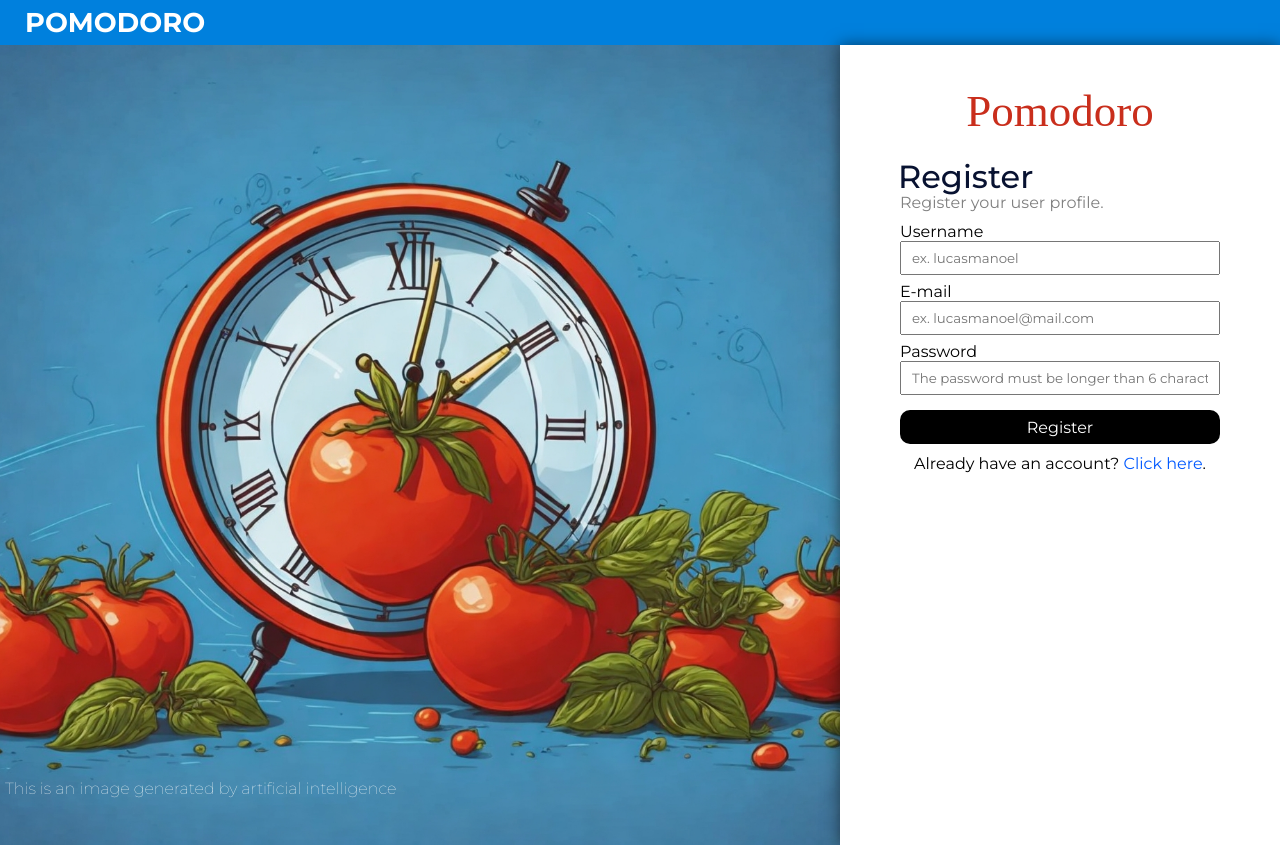
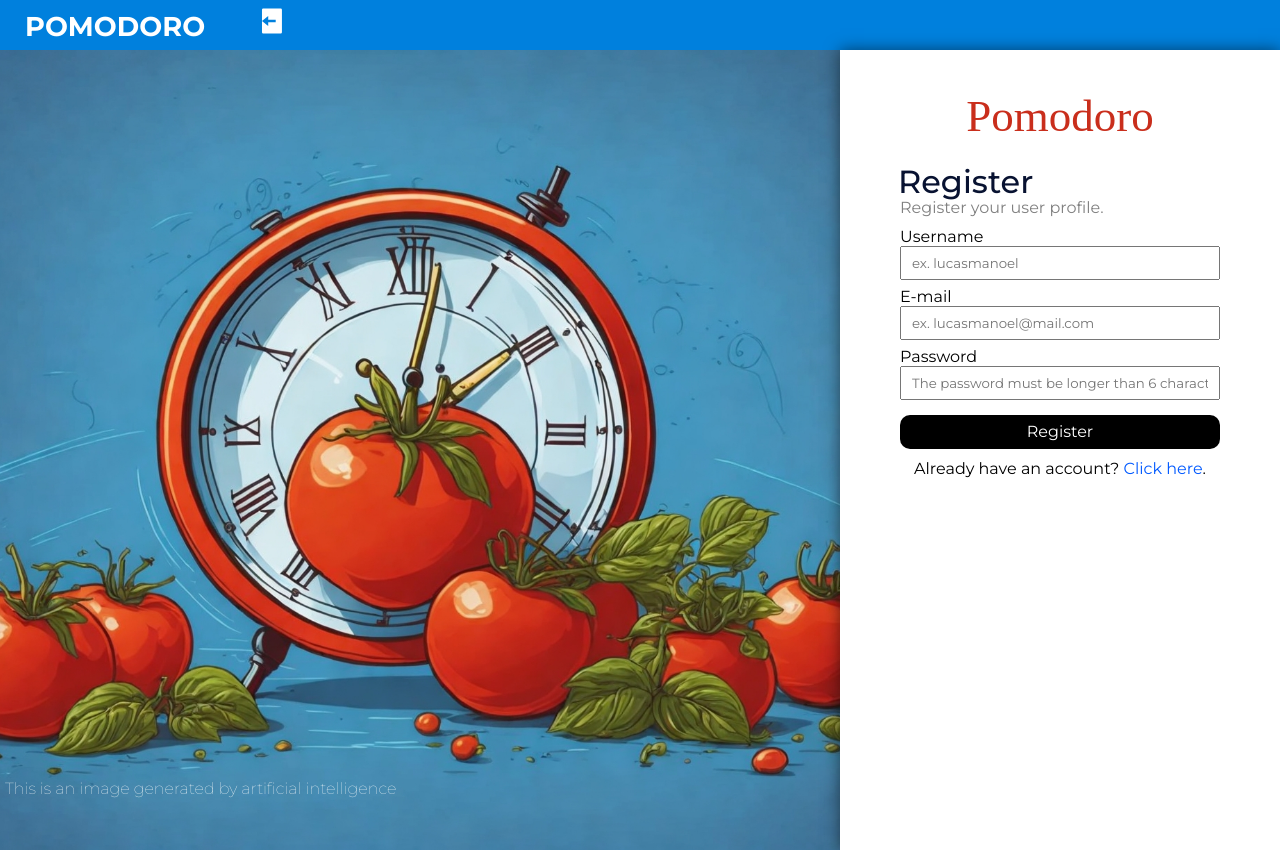
Before and after one commit to LucasMMSilva/react-pomodoro, a React (Create React App) app in the folder frontend/: page /register in a window 1280 px wide. Built offline with nearby package versions, Linux system fonts and the light colour scheme; a web font is replaced by a local one.

Commit message:
navigate na autenticação

```diff
--- a/frontend/package.json
+++ b/frontend/package.json
@@ -9,6 +9,7 @@
     "axios": "^1.5.1",
     "react": "^18.2.0",
     "react-dom": "^18.2.0",
+    "react-icons": "^4.11.0",
     "react-router-dom": "^6.16.0",
     "react-scripts": "5.0.1",
     "web-vitals": "^2.1.4"
--- a/frontend/src/Pages/Login/Login.js
+++ b/frontend/src/Pages/Login/Login.js
@@ -1,19 +1,23 @@
-import React from 'react'
+import React, { useEffect } from 'react'
 import styles from './Login.module.css'
 import InputLabel from '../../components/InputLabel/InputLabel'
-import {Link} from 'react-router-dom'
+import {Link, useNavigate} from 'react-router-dom'
 import { useAuthentication } from '../../hooks/useAuthentication'
 const Login = () => {
 
-  const {authLogin} = useAuthentication()
-
+  const {authLogin,authenticated} = useAuthentication()
+  const navigate = useNavigate()
+  useEffect(()=>{
+    if(authenticated){
+      navigate('/')
+    }
+  },[])
   const handleSubmit = (e)=>{
     e.preventDefault()
     const user = {
       email:e.target[0].value,
       password:e.target[1].value
     }
-    console.log(user)
     authLogin(user)
   }
 
--- a/frontend/src/Pages/Pomodoro/Pomodoro.js
+++ b/frontend/src/Pages/Pomodoro/Pomodoro.js
@@ -1,12 +1,34 @@
-import { useEffect, useState } from 'react'
-import {NavLink} from 'react-router-dom'
+import { useEffect,useLayoutEffect, useState } from 'react'
+import {NavLink,useNavigate} from 'react-router-dom'
 import styles from './Pomodoro.module.css'
 import Clock from '../../components/Clock/Clock'
 import CreateTask from '../../components/CreateTask/CreateTask'
 import api from '../../hooks/api'
+import {useAuthentication} from '../../hooks/useAuthentication'
 const Pomodoro = ({children}) => {
-  const [tasks,setTasks] = useState([])
+  const navigate = useNavigate()
+  const {authenticated} = useAuthentication()
+  const [tasks, setTasks] = useState([])
 
+
+  useLayoutEffect(()=>{
+    if(authenticated){
+      navigate('/login')
+      console.log(authenticated)
+    }
+  },[])
+
+  const [token] = useState(localStorage.getItem('token')||'')
+  /*
+  useEffect(()=>{
+    api.get('/pets/mypets',{
+      header:{
+        Authorization:`${JSON.parse(token)}`
+      }
+    }).then((response)=>{
+      setTasks(response.data.tasks)
+    })
+  })*/
 
   return (
     <div className={styles.container}>
--- a/frontend/src/components/Navbar/Navbar.js
+++ b/frontend/src/components/Navbar/Navbar.js
@@ -1,12 +1,21 @@
 import React from 'react'
 import styles from './Navbar.module.css'
 import {Link} from 'react-router-dom'
+import { RiLogoutBoxFill } from "react-icons/ri";
+import { useAuthentication } from '../../hooks/useAuthentication';
 const Navbar = () => {
+  const {logout,authenticated}=useAuthentication()
   return (
-    <div className={styles.navbar}>
+    <>
+      {authenticated?(<div className={styles.navbar}>
         <Link to={'/'}>POMODORO</Link>
+        <button onClick={logout}>
+          <RiLogoutBoxFill/>
+        </button>
 
-    </div>
+    </div>):(<></>)}
+    </>
+
   )
 }
 
--- a/frontend/src/hooks/useAuthentication.js
+++ b/frontend/src/hooks/useAuthentication.js
@@ -4,7 +4,7 @@ import {useNavigate} from 'react-router-dom'
 
 export const useAuthentication = ()=>{
   const [authenticated, setAuthenticated] = useState('false')
-  const {navigate} = useNavigate()
+  const navigate = useNavigate()
 
   useEffect(()=>{
     const token = localStorage.getItem('token')
@@ -23,14 +23,14 @@ export const useAuthentication = ()=>{
     setAuthenticated(false)
     localStorage.removeItem('token')
     api.defaults.headers.Authorization = undefined
-    navigate('/')
+    navigate('/login')
   }
 
   const authRegister = async(user)=>{
     try{
       const data = await api.post('/user/register',user)
       .then((response)=>{
-        sessionStorage.setItem('token',response.data.token)
+        localStorage.setItem('token',response.data.token)
       })
       authUser(data)
     }catch(error){
@@ -44,11 +44,12 @@ export const useAuthentication = ()=>{
       const data =await api.post('/user/login',user)
       .then((response)=>{
         console.log(response.data);
-        sessionStorage.setItem('token',response.data.token)
+        localStorage.setItem('token',response.data.token)
       }).catch(function (error){
         console.log(error.response.data.errors)
       })
       authUser(data)
+
     } catch (error) {
 
     }
```
Also changed, not shown: 1 other file (tests, documents, lock files or other folders).
